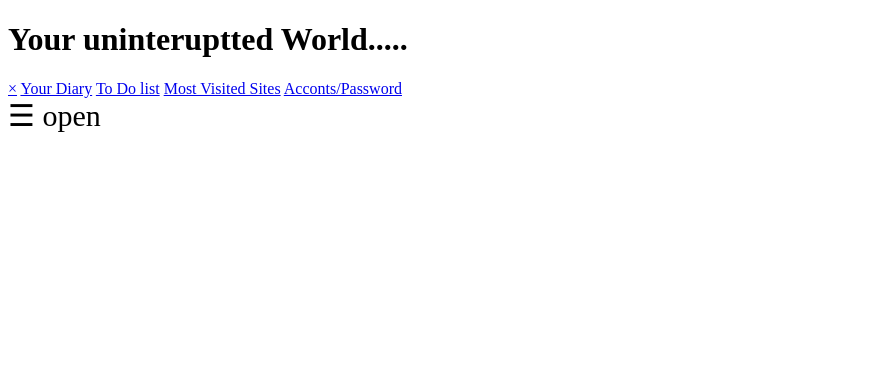
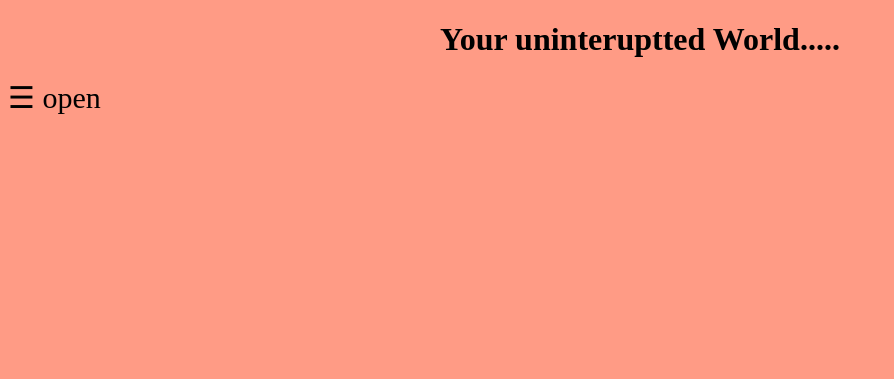
Before and after one commit to kartser/pingting, a plain HTML site: page index.html in a window 1280 px wide. Shown: the whole page, without its empty margins (0-894 px from the left). Drawn offline with Linux system fonts and the light colour scheme.

Commit message:
Update index.html

```diff
--- a/index.html
+++ b/index.html
@@ -2,7 +2,7 @@
 <html lang="en" dir="ltr">
   <head>
     <meta charset="utf-8">
-    <link rel="stylesheet" href="CSS-my site\styles.css">
+    <link rel="stylesheet" href="styles.css">
     <link rel="javascript" href="anime.min.js">
   <link rel="icon" href="android-chrome-192x192.png">
 
```
